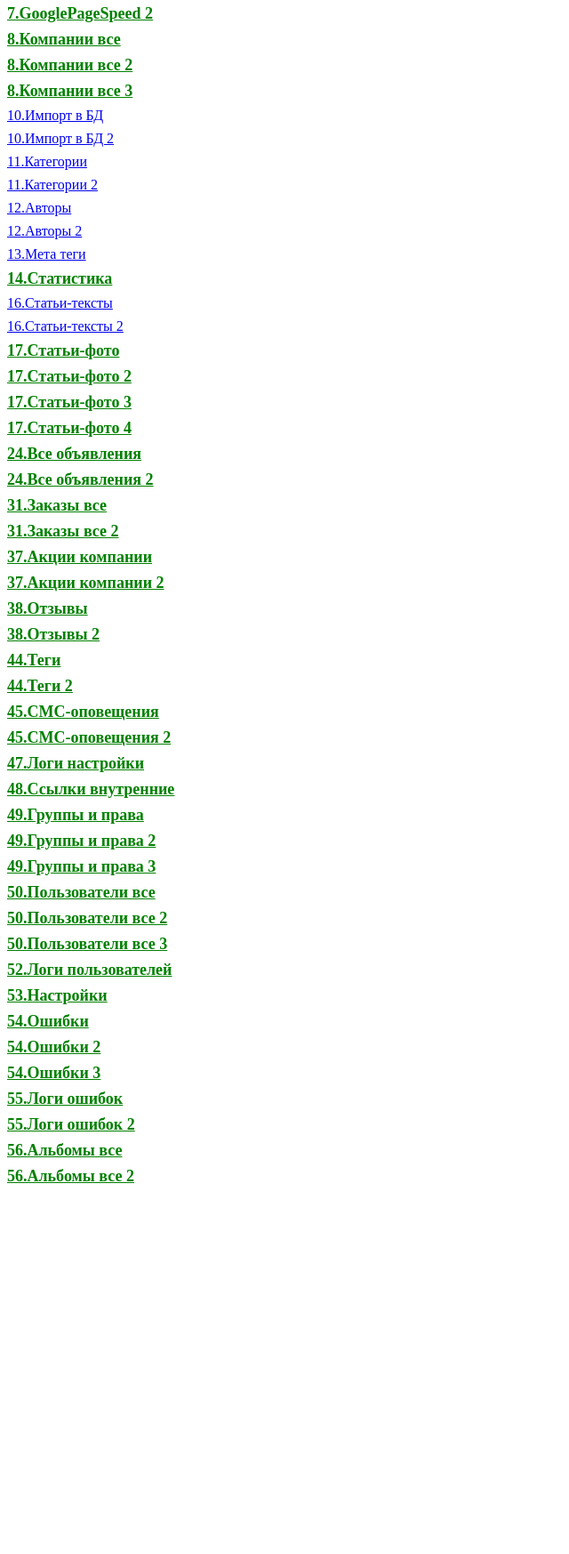
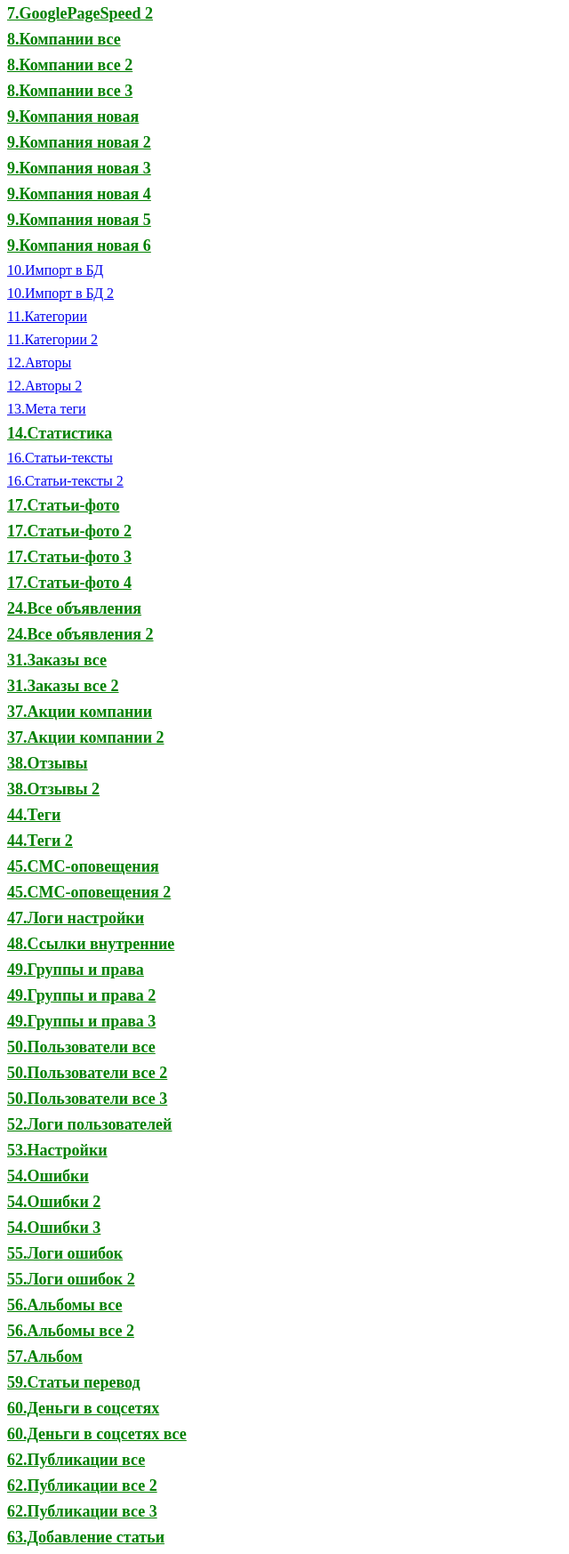
Before and after one commit to Gabbasov98/Universal-admin-nav, a plain HTML site: page index.html in a window 1280 px wide. Shown: the part 461-2208 px from the top of the page at 89% size, without its empty margins (0-640 px from the left). Before the commit the page ends 1802 px from the top, so only its background shows below. Drawn offline with Linux system fonts and the light colour scheme.

Commit message:
Update index.html

```diff
--- a/index.html
+++ b/index.html
@@ -46,6 +46,12 @@
     <a href="https://gabbasov98.github.io/8.Companies-all/" class="new">8.Компании все</a>
     <a href="https://gabbasov98.github.io/8.Companies-all/index2.html" class="new">8.Компании все 2</a>
     <a href="https://gabbasov98.github.io/8.Companies-all/index3.html" class="new">8.Компании все 3</a>
+    <a href="https://gabbasov98.github.io/9.Company-add/" class="new">9.Компания новая</a>
+    <a href="https://gabbasov98.github.io/9.Company-add/index2.html" class="new">9.Компания новая 2</a>
+    <a href="https://gabbasov98.github.io/9.Company-add/index3.html" class="new">9.Компания новая 3</a>
+    <a href="https://gabbasov98.github.io/9.Company-add/index4.html" class="new">9.Компания новая 4</a>
+    <a href="https://gabbasov98.github.io/9.Company-add/index5.html" class="new">9.Компания новая 5</a>
+    <a href="https://gabbasov98.github.io/9.Company-add/index6.html" class="new">9.Компания новая 6</a>
     <a href="https://gabbasov98.github.io/10.Import-to-DB/index.html">10.Импорт в БД</a>
     <a href="https://gabbasov98.github.io/10.Import-to-DB/index2.html">10.Импорт в БД 2</a>
     <a href="https://gabbasov98.github.io/11.Categories/">11.Категории</a>
@@ -89,6 +95,14 @@
     <a href="https://gabbasov98.github.io/55.Errors-log/index2.html" class="new">55.Логи ошибок 2</a>
     <a href="https://gabbasov98.github.io/56.Albums-all/" class="new">56.Альбомы все</a>
     <a href="https://gabbasov98.github.io/56.Albums-all/index2.html" class="new">56.Альбомы все 2</a>
+    <a href="https://gabbasov98.github.io/57.Album/" class="new">57.Альбом</a>
+    <a href="https://gabbasov98.github.io/59.Article-translate/" class="new">59.Статьи перевод</a>
+    <a href="https://gabbasov98.github.io/60.Money/" class="new">60.Деньги в соцсетях</a>
+    <a href="https://gabbasov98.github.io/61.Money-all/" class="new">60.Деньги в соцсетях все</a>
+    <a href="https://gabbasov98.github.io/62.Public-all/" class="new">62.Публикации все</a>
+    <a href="https://gabbasov98.github.io/62.Public-all/index2.html" class="new">62.Публикации все 2</a>
+    <a href="https://gabbasov98.github.io/62.Public-all/index3.html" class="new">62.Публикации все 3</a>
+    <a href="https://gabbasov98.github.io/63.Article-add/" class="new">63.Добавление статьи</a>
 </body>
 
 </html>
```
